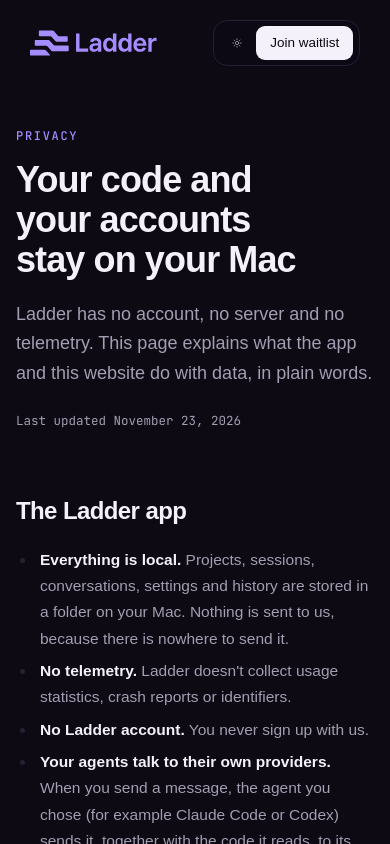
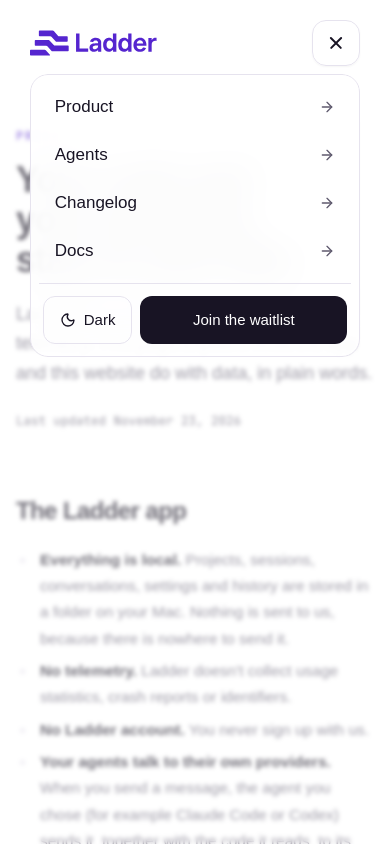
Before and after one commit to nicolocardozo/ladder, a Next.js app in the folder website/: page /privacy in a window 390 px wide. Both pictures are taken after a click on the button "Open menu". Shown: the top 844 px of the page. Built offline with nearby package versions, Linux system fonts and the light colour scheme; a web font is replaced by a local one.

Commit message:
Sito: menu mobile nell'header

```diff
--- /dev/null
+++ b/website/src/components/mobile-menu.tsx
@@ -0,0 +1,180 @@
+"use client";
+
+// Menu della nav su mobile: niente sidebar, una tendina che scende dalla pillola dell'header
+// con i link, l'interruttore del tema e la lista d'attesa. Si chiude con un link, Esc, un tocco fuori
+// o cambiando pagina. Con movimento ridotto appare senza animazione.
+import { useEffect, useId, useRef, useState } from "react";
+import Link from "next/link";
+import { usePathname } from "next/navigation";
+import { ArrowRight, Moon, Sun } from "lucide-react";
+import { setTheme, useTheme } from "@/lib/theme";
+import { CTA } from "@/lib/site";
+import { cn } from "@/lib/utils";
+
+type NavLink = { href: string; label: string };
+
+// Il pannello sta fuori dalla pillola: il backdrop-filter della pillola farebbe da contenitore
+// agli elementi fixed/absolute, quindi la pillola la riceve come classe e il pannello è fratello.
+export function MobileMenu({
+  links,
+  pillClassName,
+}: {
+  links: readonly NavLink[];
+  pillClassName: string;
+}) {
+  const [open, setOpen] = useState(false);
+  const [lastPath, setLastPath] = useState<string | null>(null);
+  const id = useId();
+  const button = useRef<HTMLButtonElement>(null);
+  const panel = useRef<HTMLDivElement>(null);
+  const pathname = usePathname();
+  const theme = useTheme();
+
+  // cambiando pagina il menu si chiude (stato derivato durante il render, senza effetto)
+  if (pathname !== lastPath) {
+    setLastPath(pathname);
+    if (open) setOpen(false);
+  }
+
+  useEffect(() => {
+    if (!open) return;
+    panel.current
+      ?.querySelector<HTMLElement>("a,button")
+      ?.focus({ preventScroll: true });
+    const onKey = (e: KeyboardEvent) => {
+      if (e.key === "Escape") {
+        setOpen(false);
+        button.current?.focus();
+      }
+    };
+    const onDown = (e: PointerEvent) => {
+      const t = e.target as Node;
+      if (!panel.current?.contains(t) && !button.current?.contains(t))
+        setOpen(false);
+    };
+    document.addEventListener("keydown", onKey);
+    document.addEventListener("pointerdown", onDown);
+    return () => {
+      document.removeEventListener("keydown", onKey);
+      document.removeEventListener("pointerdown", onDown);
+    };
+  }, [open]);
+
+  const close = () => setOpen(false);
+  const nextTheme = theme === "dark" ? "light" : "dark";
+
+  return (
+    <>
+      <div className={pillClassName}>
+        <button
+          ref={button}
+          type="button"
+          aria-expanded={open}
+          aria-controls={id}
+          aria-label={open ? "Close menu" : "Open menu"}
+          onClick={() => setOpen((v) => !v)}
+          className="relative inline-flex size-[34px] items-center justify-center rounded-[9px] text-ink transition-colors hover:bg-frame/80"
+        >
+          {/* due linee che diventano una X */}
+          <span aria-hidden className="relative block h-3 w-4">
+            <span
+              className={cn(
+                "absolute inset-x-0 h-[1.5px] rounded-full bg-current transition-transform duration-300 ease-[cubic-bezier(0.2,0.9,0.2,1)] motion-reduce:transition-none",
+                open ? "top-[5px] rotate-45" : "top-[2px]",
+              )}
+            />
+            <span
+              className={cn(
+                "absolute inset-x-0 h-[1.5px] rounded-full bg-current transition-transform duration-300 ease-[cubic-bezier(0.2,0.9,0.2,1)] motion-reduce:transition-none",
+                open ? "top-[5px] -rotate-45" : "top-[8px]",
+              )}
+            />
+          </span>
+        </button>
+      </div>
+
+      {/* Velo leggero sotto la tendina */}
+      <div
+        aria-hidden
+        className={cn(
+          "pointer-events-none fixed inset-0 -z-10 bg-page/40 md:hidden backdrop-blur-[2px] transition-opacity duration-300 motion-reduce:transition-none",
+          open ? "opacity-100" : "opacity-0",
+        )}
+      />
+
+      <div
+        ref={panel}
+        id={id}
+        inert={!open}
+        className={cn(
+          "pointer-events-auto absolute inset-x-5 top-[calc(100%+8px)] sm:inset-x-7 md:hidden origin-top-right overflow-hidden rounded-[18px] border border-hairline bg-page/90 p-2 shadow-[0_24px_60px_-12px_rgb(24_20_36/0.28)] backdrop-blur-[18px] backdrop-saturate-150",
+          "transition-[opacity,transform,clip-path] duration-[420ms] ease-[cubic-bezier(0.2,0.9,0.2,1)] motion-reduce:transition-none",
+          open
+            ? "visible translate-y-0 scale-100 opacity-100 [clip-path:inset(0_0_0_0_round_18px)]"
+            : "invisible -translate-y-1 scale-[0.96] opacity-0 [clip-path:inset(0_0_100%_30%_round_18px)]",
+        )}
+      >
+        <nav aria-label="Main">
+          <ul>
+            {links.map((l, i) => (
+              <li
+                key={l.href}
+                style={{ transitionDelay: open ? `${80 + i * 40}ms` : "0ms" }}
+                className={cn(
+                  "transition-[opacity,transform] duration-300 ease-out motion-reduce:transition-none",
+                  open
+                    ? "translate-y-0 opacity-100"
+                    : "-translate-y-1.5 opacity-0",
+                )}
+              >
+                <Link
+                  href={l.href}
+                  onClick={close}
+                  className="flex h-12 items-center justify-between rounded-[12px] px-4 text-[17px] font-medium text-ink transition-colors hover:bg-frame active:bg-frame"
+                >
+                  {l.label}
+                  <ArrowRight aria-hidden className="size-4 text-muted-ink" />
+                </Link>
+              </li>
+            ))}
+          </ul>
+        </nav>
+
+        <div
+          style={{
+            transitionDelay: open ? `${80 + links.length * 40}ms` : "0ms",
+          }}
+          className={cn(
+            "mt-2 flex items-center gap-2 border-t border-hairline px-1 pt-3 pb-1 transition-[opacity,transform] duration-300 ease-out motion-reduce:transition-none",
+            open ? "translate-y-0 opacity-100" : "-translate-y-1.5 opacity-0",
+          )}
+        >
+          <button
+            type="button"
+            onClick={() => setTheme(nextTheme)}
+            aria-label={
+              nextTheme === "dark"
+                ? "Switch to dark theme"
+                : "Switch to light theme"
+            }
+            className="inline-flex h-12 flex-none items-center gap-2 rounded-[12px] border border-hairline px-4 text-[15px] font-medium text-ink transition-colors hover:bg-frame"
+          >
+            {theme === "dark" ? (
+              <Sun aria-hidden className="size-4" />
+            ) : (
+              <Moon aria-hidden className="size-4" />
+            )}
+            {theme === "dark" ? "Light" : "Dark"}
+          </button>
+          <a
+            href={CTA.href}
+            onClick={close}
+            className="inline-flex h-12 flex-1 items-center justify-center gap-2 rounded-[12px] bg-ink px-4 text-[15px] font-medium text-page transition-colors hover:bg-ink/85"
+          >
+            {CTA.label}
+          </a>
+        </div>
+      </div>
+    </>
+  );
+}
--- a/website/src/components/site-header.tsx
+++ b/website/src/components/site-header.tsx
@@ -1,6 +1,7 @@
 // Header fisso: logo senza sfondo a sinistra, nav compatta a destra (pillola bianca sfocata).
 import Link from "next/link"
 import { Logo } from "@/components/brand/logo"
+import { MobileMenu } from "@/components/mobile-menu"
 import { ThemeToggle } from "@/components/theme-toggle"
 import { CTA, SITE } from "@/lib/site"
 
@@ -11,6 +12,10 @@ const LINKS = [
   { href: "/docs", label: "Docs" },
 ]
 
+// Pillola della nav (desktop) e del pulsante del menu (mobile)
+const pill =
+  "pointer-events-auto flex h-[46px] items-center gap-0.5 rounded-[14px] border border-hairline bg-page/75 p-1.5 shadow-[0_1px_2px_rgb(24_20_36/0.04)] backdrop-blur-[14px] backdrop-saturate-150"
+
 const item =
   "inline-flex h-[34px] items-center rounded-[9px] px-3 text-[13.5px] font-medium leading-none transition-colors hover:bg-frame/80"
 
@@ -20,11 +25,8 @@ export function SiteHeader() {
       <Link href="/" aria-label="Ladder, home" className="pointer-events-auto flex items-center text-iris">
         <Logo variant="wordmark" className="h-7 w-auto" decorative />
       </Link>
-      <nav
-        aria-label="Main"
-        className="pointer-events-auto flex h-[46px] items-center gap-0.5 rounded-[14px] border border-hairline bg-page/75 p-1.5 shadow-[0_1px_2px_rgb(24_20_36/0.04)] backdrop-blur-[14px] backdrop-saturate-150"
-      >
-        <div className="hidden items-center gap-0.5 md:flex">
+      <nav aria-label="Main" className={`${pill} hidden md:flex`}>
+        <div className="flex items-center gap-0.5">
           {LINKS.map((l) => (
             <Link key={l.href} href={l.href} className={item}>
               {l.label}
@@ -44,6 +46,7 @@ export function SiteHeader() {
           {CTA.short}
         </a>
       </nav>
+      <MobileMenu links={LINKS} pillClassName={`${pill} md:hidden`} />
     </header>
   )
 }
```
